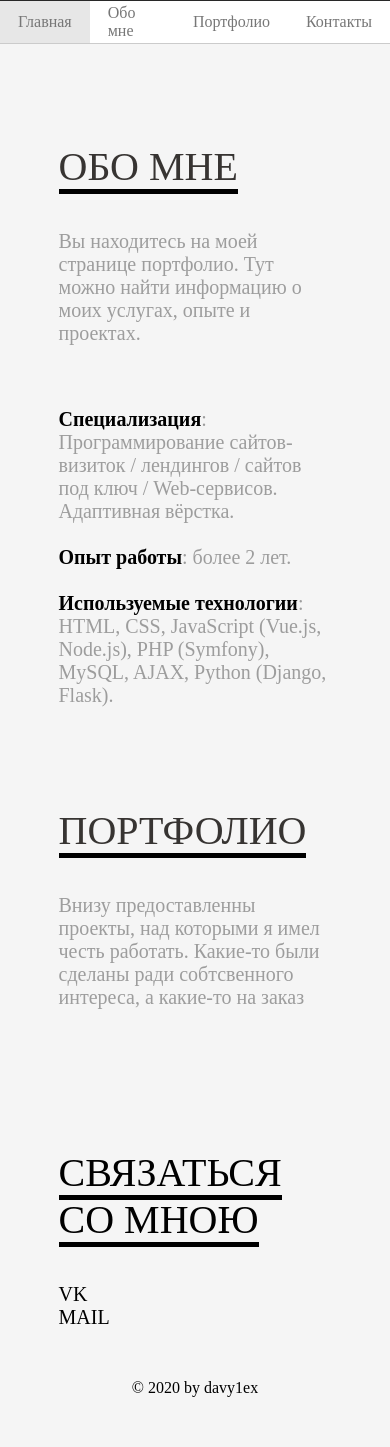
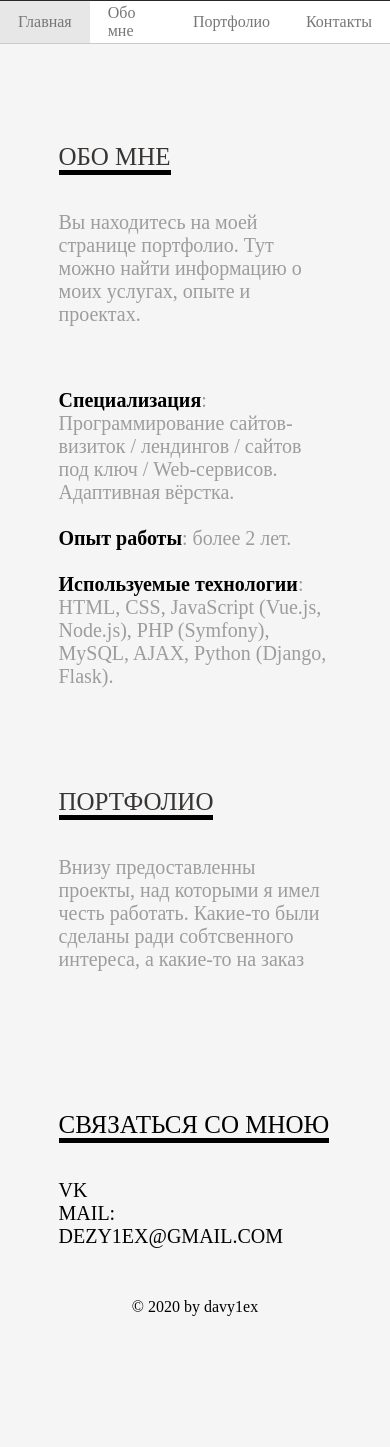
Before and after one commit to davy1ex/myportfolio, a PHP site: page / in a window 390 px wide. Shown: the part 801-2248 px from the top of the page. After the commit the page ends 2117 px from the top, so only its background shows below. Run offline with PHP 8.4, Linux system fonts and the light colour scheme; data that the repository does not hold is empty.

Commit message:
refactoring

```diff
--- a/css/index.css
+++ b/css/index.css
@@ -178,7 +178,7 @@ footer {
     .desc .title {
         text-transform: uppercase;
         color: #373432;
-        font-size: 40px;
+        font-size: 25px;
     }
 
 
--- a/index.php
+++ b/index.html
@@ -131,7 +131,7 @@
 
                 <div class="text">
                     <a href="vk.com/richlex">VK</a> <br>
-                    <a href="vk.com/richlex">MAIL</a>
+                    <a href="vk.com/richlex">MAIL: dezy1ex@gmail.com</a>
                 </div>
             </div>
         </div>
```
